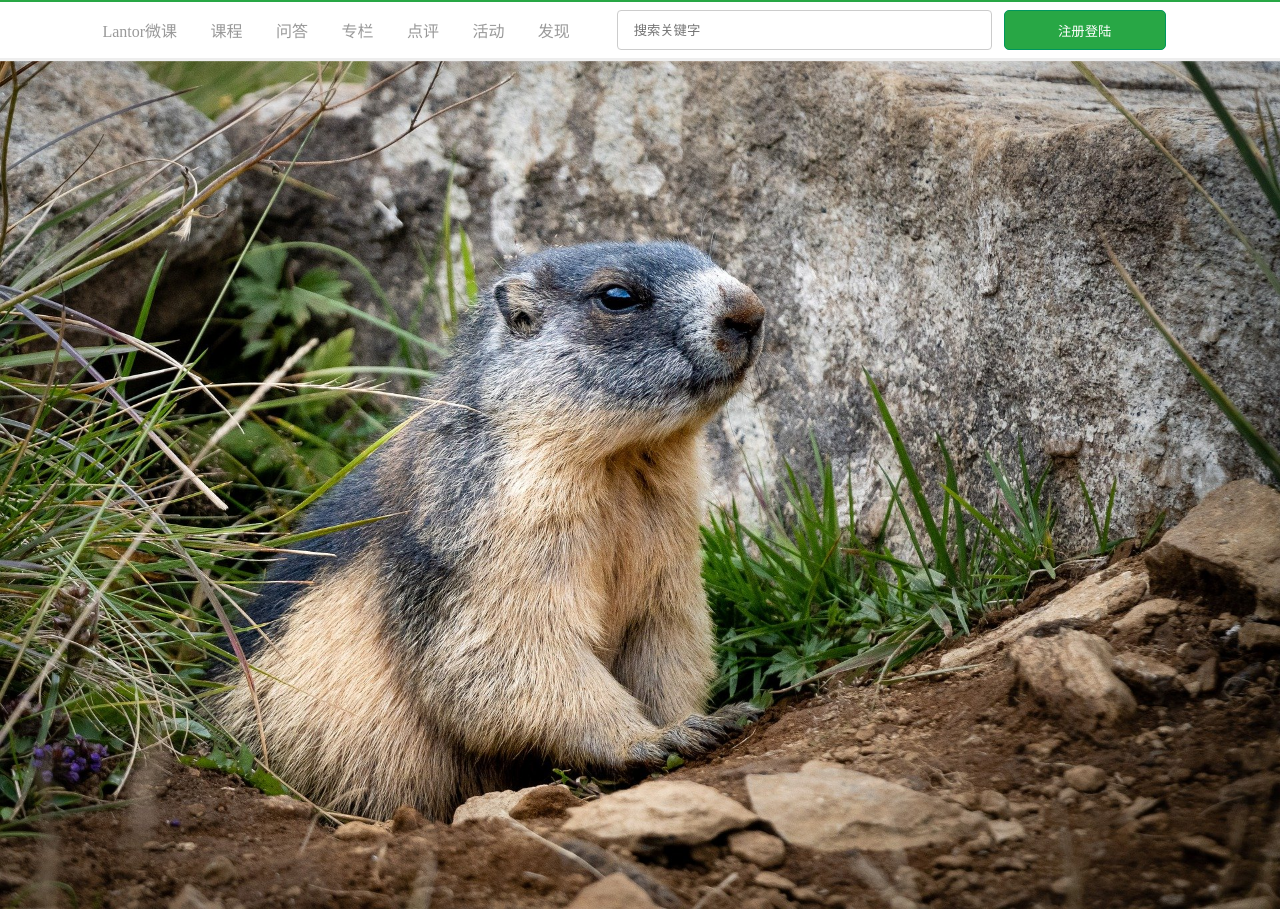
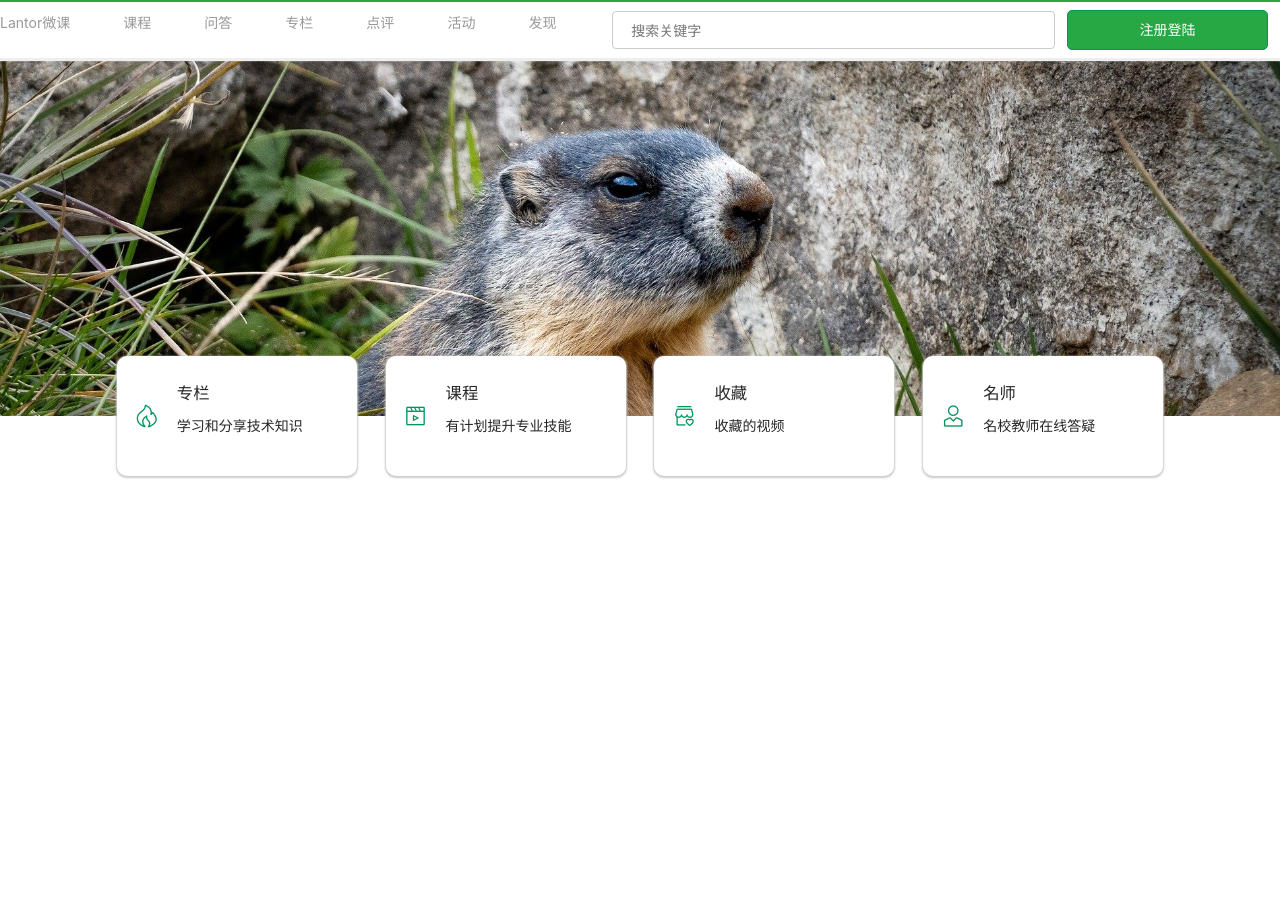
Before and after one commit to Nexus26404/lantor, a Vue app: page / in a window 1280 px wide. After the commit the page ends 800 px from the top, so only its background shows below. Built offline with nearby package versions, Linux system fonts and the light colour scheme.

Commit message:
解决CSS文件引入问题，页面进行了一些优化

```diff
--- a/babel.config.js
+++ b/babel.config.js
@@ -1,5 +1,12 @@
 module.exports = {
   presets: [
     '@vue/cli-plugin-babel/preset'
+  ],
+  plugins: [
+    ['import', {
+      libraryName: 'vant',
+      libraryDirectory: 'es',
+      style: true
+    }, 'vant']
   ]
 }
--- a/package.json
+++ b/package.json
@@ -8,12 +8,14 @@
     },
     "dependencies": {
         "core-js": "^3.6.5",
+        "vant": "^3.2.6",
         "vue": "^3.0.0"
     },
     "devDependencies": {
         "@vue/cli-plugin-babel": "~4.5.0",
         "@vue/cli-service": "~4.5.0",
         "@vue/compiler-sfc": "^3.0.0",
+        "babel-plugin-import": "^1.13.3",
         "less": "^3.12.2",
         "less-loader": "^4.1.0"
     }
--- a/public/index.html
+++ b/public/index.html
@@ -7,47 +7,6 @@
     <meta name="viewport"
         content="width=device-width, initial-scale=1.0, maximum-scale=1.0, minimum-scale=1.0, user-scalable=no">
     <link rel="icon" href="<%= BASE_URL %>favicon.ico">
-    <style>
-        * {
-            margin: 0;
-            padding: 0;
-            list-style: none;
-        }
-
-        .m {
-            width: 84%;
-        }
-
-        @media screen and (max-width:959px) {
-            .icon {
-                display: none;
-            }
-        }
-
-        @media screen and (max-width: 767px) {
-            .m {
-                width: 88%;
-            }
-
-            .rightPart {
-                display: none !important;
-            }
-
-            .centerPart {
-                flex: 2 !important;
-            }
-
-            .showTab {
-                display: block !important;
-            }
-        }
-
-        @media screen and (max-width: 639px) {
-            .m {
-                width: 90%;
-            }
-        }
-    </style>
     <title>
         lantor微课
     </title>
--- a/src/App.vue
+++ b/src/App.vue
@@ -3,18 +3,21 @@
         <navbar :list="list" class="navbar"></navbar>
         <div class="nothing"></div>
         <banner :picture="picSrc"></banner>
+        <category class="category"></category>
     </div>
 </template>
 
 <script>
     import Navbar from '@/components/Navbar.vue'
     import Banner from '@/components/Banner.vue'
+    import Category from '@/components/Category.vue'
 
     export default {
         name:'App',
         components: {
             Navbar,
-            Banner
+            Banner,
+            Category
         },
         data(){
             return {
@@ -26,6 +29,9 @@
 </script>
 
 <style lang="less" scoped>
+    @import url(./base/base.css);
+    @import url(./common/css/style.css);
+
     .container {
         width: 100%;
         .navbar {
@@ -38,5 +44,10 @@
         .nothing {
             height: 56px;
         }
+
+        .category {
+            position: relative;
+            top: -60px;
+        }
     }
 </style>
--- /dev/null
+++ b/src/base/base.css
@@ -0,0 +1,5 @@
+* {
+  margin: 0;
+  padding: 0;
+  list-style: none;
+}
--- /dev/null
+++ b/src/common/css/style.css
@@ -0,0 +1,56 @@
+.m {
+  width: 84%;
+}
+
+@media screen and (max-width: 959px) {
+  .icon {
+    display: none;
+  }
+}
+
+@media screen and (max-width: 767px) {
+  .m {
+    width: 88%;
+  }
+
+  .list-container {
+    flex-direction: column;
+    justify-content: center !important;
+    align-items: center;
+  }
+
+  .list-container .category-left {
+    flex: 2 !important;
+    align-items: center;
+  }
+
+  .category-right {
+    align-items: center !important;
+  }
+
+  .rightPart {
+    display: none !important;
+  }
+
+  .centerPart {
+    flex: 2 !important;
+  }
+
+  .showTab {
+    display: block !important;
+  }
+}
+
+@media screen and (max-width: 639px) {
+  .m {
+    width: 90%;
+  }
+
+  .category-intro {
+    display: none;
+  }
+
+  .category-right {
+    flex: 2 !important;
+  }
+}
--- a/src/components/Banner.vue
+++ b/src/components/Banner.vue
@@ -1,6 +1,6 @@
 <template>
-    <div class="bg">
-        <img :src="picture">
+    <div class="bg" :style="{ background: 'url(' + picture + ') no-repeat center top', backgroundSize: 'cover' }">
+        <!-- <img :src="picture"> -->
     </div>
 </template>
 
@@ -16,8 +16,8 @@
 <style lang="less" scoped>
     .bg {
         width: 100%;
-        // height: 45vh;
-        // overflow: hidden;
+        height: 45vh;
+        overflow: hidden;
         img {
             width: 100%;
         }
--- a/src/components/Category.vue
+++ b/src/components/Category.vue
@@ -1,13 +1,62 @@
 <template>
-
+    <div class="m category-box">
+        <template v-for="item in cateList" :key="item.id">
+            <category-item class="category-item" :listItem="item"></category-item>
+        </template>
+    </div>
 </template>
 
 <script>
+    import CategoryItem from './CategoryItem.vue'
+
     export default {
-        name: "Category"
+        name: "Category",
+        components: {
+            CategoryItem
+        },
+        data(){
+            return {
+                cateList: [
+                    {
+                        id: 0,
+                        icon: 'fire-o',
+                        title: '专栏',
+                        describe: '学习和分享技术知识'
+                    },
+                    {
+                        id: 1,
+                        icon: 'video-o',
+                        title: '课程',
+                        describe: '有计划提升专业技能'
+                    },
+                    {
+                        id: 2,
+                        icon: 'shop-collect-o',
+                        title: '收藏',
+                        describe: '收藏的视频'
+                    },
+                    {
+                        id: 3,
+                        icon: 'user-o',
+                        title: '名师',
+                        describe: '名校教师在线答疑'
+                    }
+                ]
+            }
+        }
     }
 </script>
 
-<style scoped>
+<style lang="less" scoped>
+    .m {
+        margin: 0 auto;
+    }
 
+    .category-box {
+        display: flex;
+        justify-content: space-around;
+        .category-item {
+            margin: 0 4px;
+        }
+    }
 </style>
--- a/src/components/CategoryItem.vue
+++ b/src/components/CategoryItem.vue
@@ -1,16 +1,53 @@
 <template>
-    <div class="container">
-        <img src="" class="little-icon">
-
+    <div class="list-container">
+        <div class="category-left">
+            <van-icon :name="listItem.icon" size="24px" color="#00965e" />
+        </div>
+        <div class="category-right">
+            <h3>{{listItem.title}}</h3>
+            <p class="category-intro">{{listItem.describe}}</p>
+        </div>
     </div>
 </template>
 
 <script>
+    import { Icon } from 'vant'
+    import 'vant/es/icon/style'
+
     export default {
-        name: "CategoryItem"
+        name: "CategoryItem",
+        components: {
+            VanIcon: Icon
+        },
+        props: [
+            'listItem'
+        ]
     }
 </script>
 
-<style scoped>
-
+<style lang="less" scoped>
+    .list-container {
+        width: 240px;
+        height: 120px;
+        background-color: #fff;
+        border-radius: 10px;
+        display: flex;
+        justify-content: center;
+        align-items: center;
+        box-shadow: 0 1px 2px 1px #ccc;
+        .category-left {
+            flex: 1;
+            display: flex;
+            justify-content: center;
+        }
+        .category-right {
+            flex: 3;
+            display: flex;
+            flex-direction: column;
+            align-items: flex-start;
+            .category-intro {
+                font-size: 14px;
+            }
+        }
+    }
 </style>
```
Also changed, not shown: src/common/img/bg.jpg, 1 other file (tests, documents, lock files or other folders).
